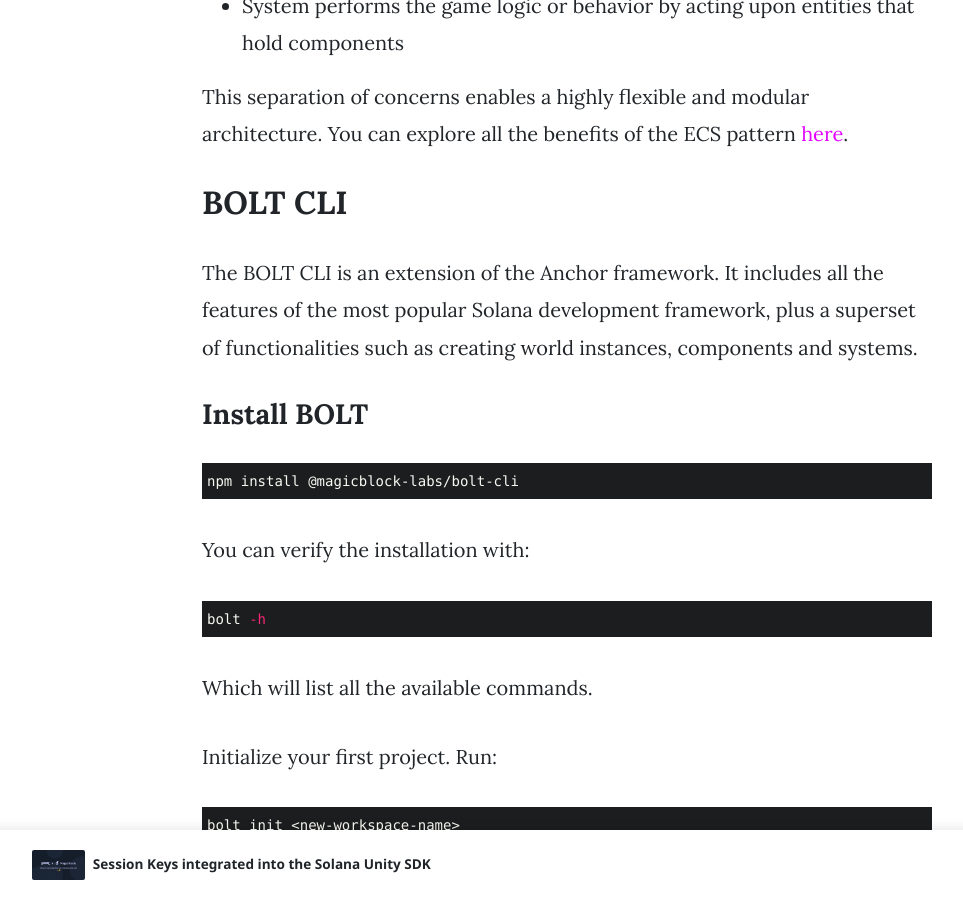
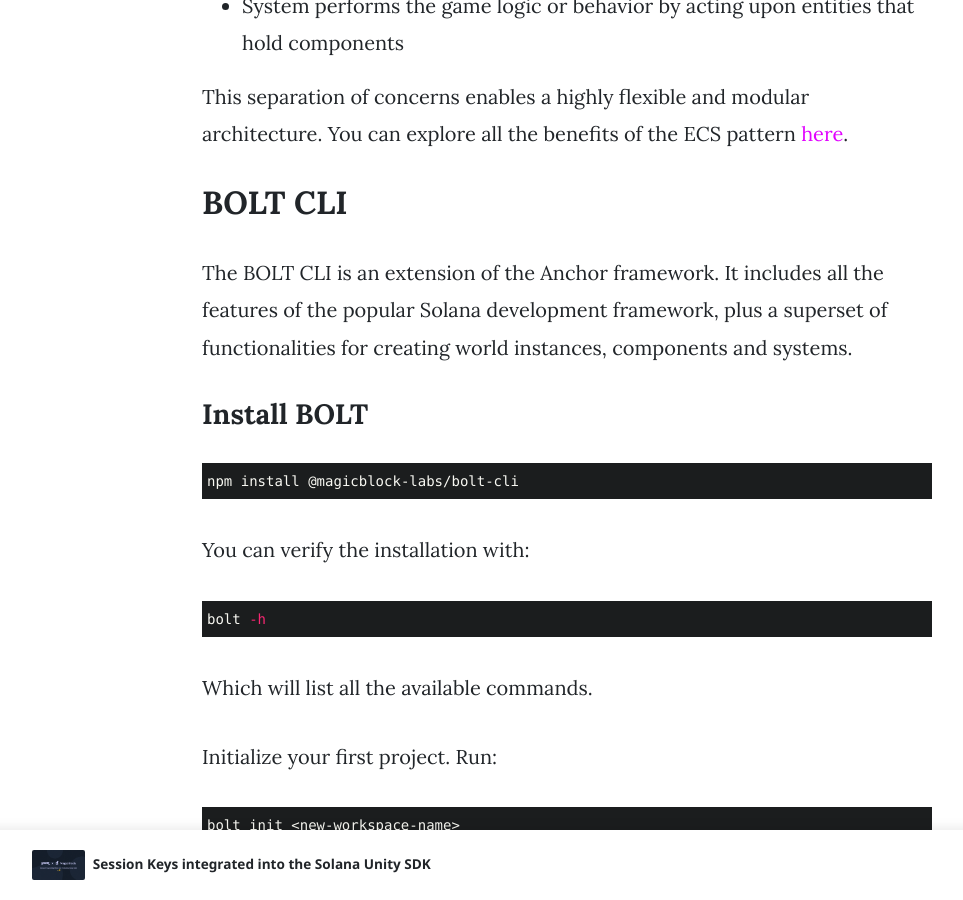
Before and after one commit to magicblock-labs/blog, a Jekyll site: the page built from _posts/2024-03-01-bolt-v0.1.md, in a window 1280 px wide and 900 px high, scrolled down 1275 px. Shown: the whole window, without its empty margins (73-1036 px from the left). Built offline with Jekyll 4.4.1, drawn with Linux system fonts in a browser that asks for light colours; nearby versions of some CDN libraries.

Commit message:
Update 2024-03-01-bolt-v0.1.md

```diff
--- a/_posts/2024-03-01-bolt-v0.1.md
+++ b/_posts/2024-03-01-bolt-v0.1.md
@@ -20,7 +20,7 @@
 
 ## BOLT CLI
 
-The BOLT CLI is an extension of the Anchor framework. It includes all the features of the most popular Solana development framework, plus a superset of functionalities such as creating world instances, components and systems.
+The BOLT CLI is an extension of the Anchor framework. It includes all the features of the popular Solana development framework, plus a superset of functionalities for creating world instances, components and systems.
 
 ### Install BOLT
 
```
